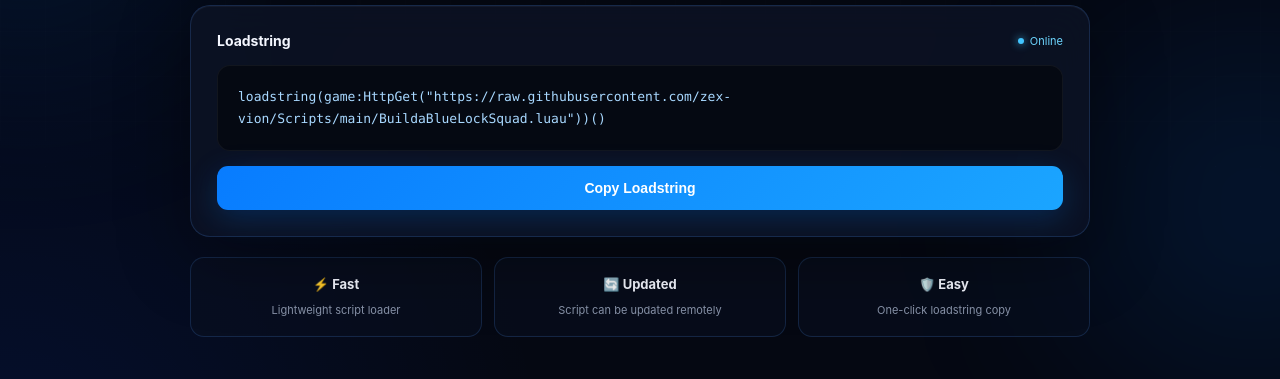
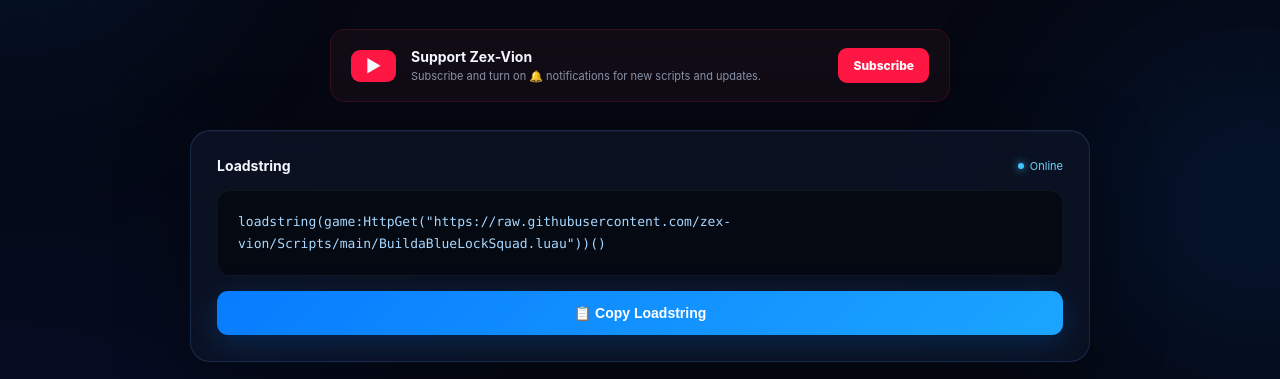
Before and after one commit to zex-vion/Scripts, a plain HTML site: page index.html in a window 1280 px wide. Shown: the part 419-798 px from the top of the page. Drawn offline with Linux system fonts and the light colour scheme.

Commit message:
Update index.html

````diff
--- a/index.html
+++ b/index.html
@@ -1,3 +1,4 @@
+```html
 <!DOCTYPE html>
 <html lang="en">
 <head>
@@ -23,6 +24,7 @@
             --text: #f4f7ff;
             --muted: #8994aa;
             --border: rgba(82, 156, 255, 0.18);
+            --youtube: #ff1744;
         }
 
         body {
@@ -35,8 +37,6 @@
                 var(--bg);
             overflow-x: hidden;
         }
-
-        /* Background effects */
 
         body::before {
             content: "";
@@ -70,8 +70,6 @@
             right: -150px;
         }
 
-        /* Navbar */
-
         nav {
             width: 100%;
             padding: 22px 7%;
@@ -100,8 +98,6 @@
             color: var(--muted);
             font-size: 12px;
         }
-
-        /* Main */
 
         main {
             width: min(900px, 92%);
@@ -154,7 +150,67 @@
             animation: fadeUp .9s ease;
         }
 
-        /* Ad slot */
+        /* YouTube */
+
+        .youtube-card {
+            max-width: 620px;
+            margin: 32px auto 0;
+            padding: 18px 20px;
+            display: flex;
+            align-items: center;
+            gap: 15px;
+            text-align: left;
+            border: 1px solid rgba(255, 23, 68, 0.18);
+            border-radius: 15px;
+            background: rgba(25, 14, 23, 0.65);
+            backdrop-filter: blur(12px);
+        }
+
+        .youtube-icon {
+            width: 45px;
+            height: 32px;
+            flex-shrink: 0;
+            display: flex;
+            align-items: center;
+            justify-content: center;
+            border-radius: 9px;
+            background: var(--youtube);
+            font-size: 17px;
+        }
+
+        .youtube-text {
+            flex: 1;
+        }
+
+        .youtube-text strong {
+            display: block;
+            font-size: 14px;
+            margin-bottom: 4px;
+        }
+
+        .youtube-text span {
+            color: var(--muted);
+            font-size: 11px;
+        }
+
+        .youtube-button {
+            flex-shrink: 0;
+            padding: 10px 15px;
+            border-radius: 9px;
+            background: var(--youtube);
+            color: white;
+            text-decoration: none;
+            font-size: 12px;
+            font-weight: 800;
+            transition: .2s ease;
+        }
+
+        .youtube-button:hover {
+            transform: translateY(-2px);
+            box-shadow: 0 8px 25px rgba(255, 23, 68, 0.25);
+        }
+
+        /* Ad */
 
         .ad-container {
             margin: 42px auto 25px;
@@ -259,8 +315,6 @@
             font-size: 12px;
         }
 
-        /* Info */
-
         .info {
             margin-top: 20px;
             display: grid;
@@ -286,16 +340,12 @@
             font-size: 11px;
         }
 
-        /* Footer */
-
         footer {
             margin-top: 55px;
             color: #4f5b70;
             font-size: 11px;
             text-align: center;
         }
-
-        /* Animation */
 
         @keyframes fadeUp {
             from {
@@ -309,8 +359,6 @@
             }
         }
 
-        /* Mobile */
-
         @media (max-width: 600px) {
 
             nav {
@@ -323,6 +371,15 @@
 
             h1 {
                 letter-spacing: -2px;
+            }
+
+            .youtube-card {
+                flex-wrap: wrap;
+            }
+
+            .youtube-button {
+                width: 100%;
+                text-align: center;
             }
 
             .card {
@@ -372,6 +429,34 @@
             and execute it in your Roblox executor.
         </p>
 
+        <!-- YouTube -->
+
+        <div class="youtube-card">
+
+            <div class="youtube-icon">
+                ▶
+            </div>
+
+            <div class="youtube-text">
+                <strong>Support Zex-Vion</strong>
+                <span>
+                    Subscribe and turn on 🔔 notifications for new scripts and updates.
+                </span>
+            </div>
+
+            <a
+                class="youtube-button"
+                href="https://www.youtube.com/@zex-vion?sub_confirmation=1&b"
+                target="_blank"
+                rel="noopener noreferrer"
+            >
+                Subscribe
+            </a>
+
+        </div>
+
+        <!-- Script -->
+
         <div class="card">
 
             <div class="card-header">
@@ -384,12 +469,10 @@
                 </div>
             </div>
 
-            <div class="code" id="loadstring">
-loadstring(game:HttpGet("https://raw.githubusercontent.com/zex-vion/Scripts/main/BuildaBlueLockSquad.luau"))()
-            </div>
+            <div class="code" id="loadstring">loadstring(game:HttpGet("https://raw.githubusercontent.com/zex-vion/Scripts/main/BuildaBlueLockSquad.luau"))()</div>
 
             <button class="copy-btn" onclick="copyLoadstring()">
-                Copy Loadstring
+                📋 Copy Loadstring
             </button>
 
             <div class="copied" id="copied">
@@ -454,3 +537,4 @@ loadstring(game:HttpGet("https://raw.githubusercontent.com/zex-vion/Scripts/main
 
 </body>
 </html>
+```
````
